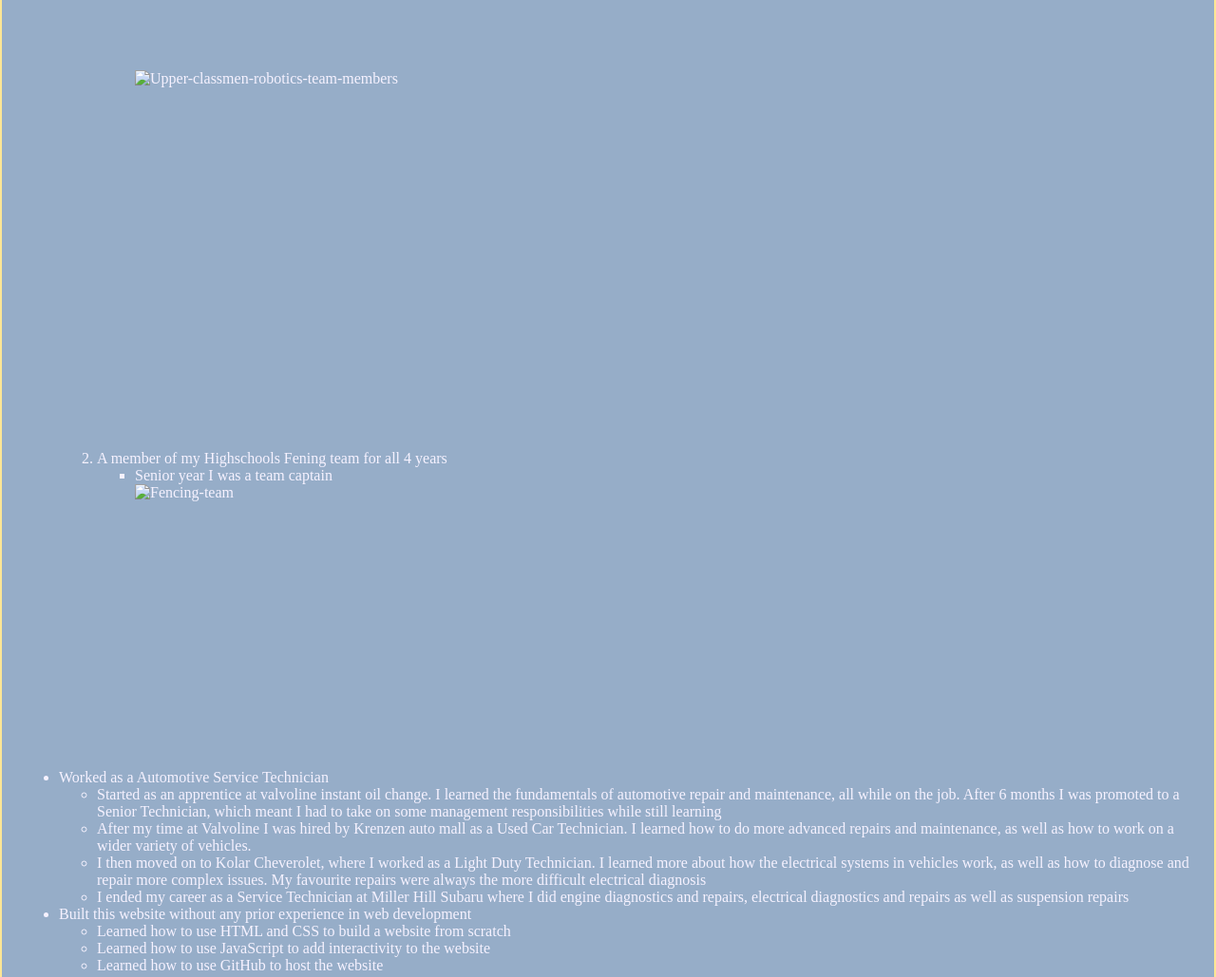
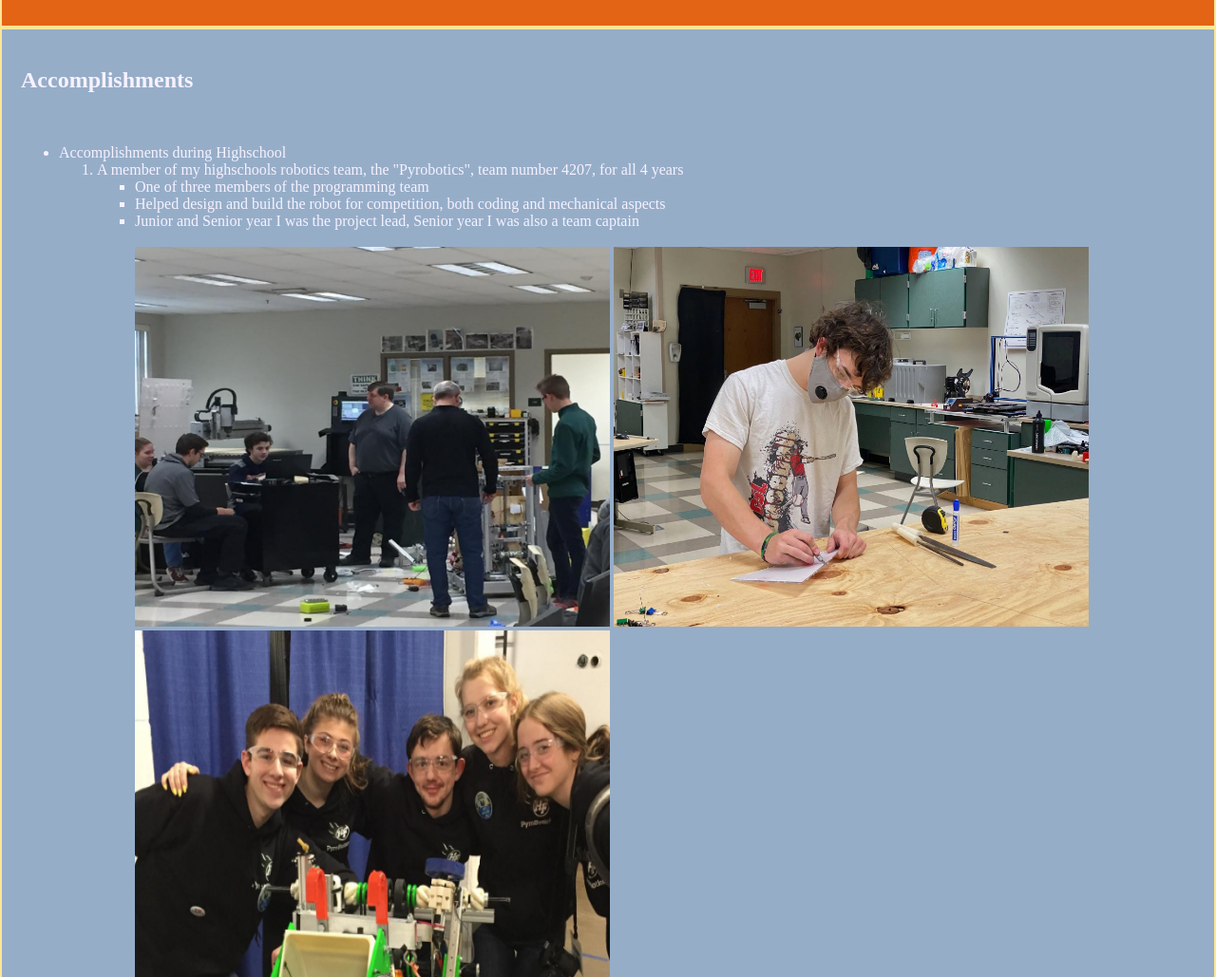
Before and after one commit to Stryder89/JakeP.github.io, a plain HTML site: page index.html in a window 1280 px wide. Shown: the part 1290-2319 px from the top of the page at 95% size. Drawn offline with Linux system fonts and the light colour scheme; files that its build step writes are made by us from their sources.

Commit message:
Update image and stylesheet paths in index.html

```diff
--- a/index.html
+++ b/index.html
@@ -1,7 +1,7 @@
 <!DOCTYPE html>
 <html>
 <head>
-    <link href="./css/personal-website.css" type="text/css" rel="stylesheet">
+    <link href="personal-website.css" type="text/css" rel="stylesheet">
     <title>Jake's Resume</title>
 
 </head>
@@ -18,7 +18,7 @@
 
 <div class="header">
     <h1>Jake Parker</h1>
-    <img src="./resources/personal-image1.png" alt="profile-picture" id="profile-pic">
+    <img src="personal-image1.png" alt="profile-picture" id="profile-pic">
 
 </div>
 
@@ -48,14 +48,14 @@
                         <li>One of three members of the programming team</li>
                         <li>Helped design and build the robot for competition, both coding and mechanical aspects</li>
                         <li>Junior and Senior year I was the project lead, Senior year I was also a team captain</li><br>
-                        <img src="./resources/Robotics-programming.png" alt="programming-the-robot" id="robot">
-                        <img src="./resources/Working-on-exterior-robotics.png" alt="working-on-exterior-robotics" id="robot">
-                        <img src="./resources/Robotics-junior-year.png" alt="Upper-classmen-robotics-team-members" id="robot"><br>
+                        <img src="Robotics-programming.png" alt="programming-the-robot" id="robot">
+                        <img src="Working-on-exterior-robotics.png" alt="working-on-exterior-robotics" id="robot">
+                        <img src="Robotics-junior-year.png" alt="Upper-classmen-robotics-team-members" id="robot"><br>
                     </ul>
                 <li>A member of my Highschools Fening team for all 4 years</li>
                     <ul>
                         <li>Senior year I was a team captain</li>
-                        <img src="./resources/fencing.png" alt="Fencing-team" id="fencing">
+                        <img src="fencing.png" alt="Fencing-team" id="fencing">
                     </ul>
             </ol>
         <li>Worked as a Automotive Service Technician</li>
```
